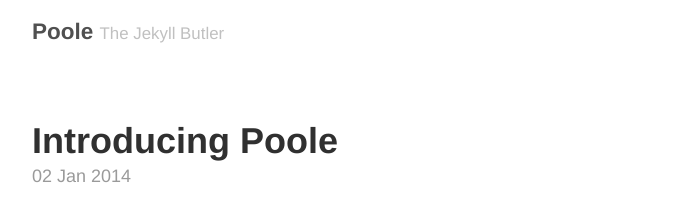
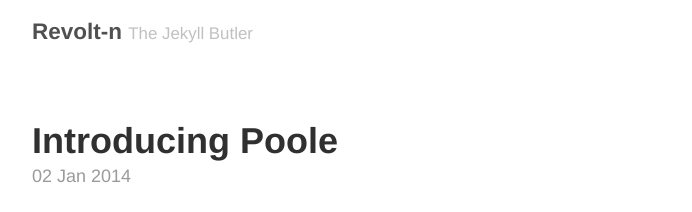
Before and after one commit to revolt-n/revolt-blog, a Jekyll site: the page built from index.html, in a window 1280 px wide. Shown: the top 212 px of the page, without its empty margins (293-985 px from the left). Built offline with Jekyll 4.4.1, drawn with Linux system fonts in a browser that asks for light colours; the list of posts is cut into pages by our own code.

Commit message:
Update _config.yml

```diff
--- a/_config.yml
+++ b/_config.yml
@@ -5,9 +5,9 @@ permalink:           pretty
 relative_permalinks: true
 
 # Setup
-title:               Poole
+title:               Revolt-n
 tagline:             The Jekyll Butler
-url:                 http://getpoole.com
+url:                 http://revolt-n.github.io/revolt-blog/
 paginate:            1
 baseurl:             "/revolt-blog"
 
@@ -20,9 +20,9 @@ sass:
 
 # About/contact
 author:
-  name:              Mark Otto
-  url:               https://twitter.com/mdo
-  email:             markdotto@gmail.com
+  name:              Noman Nomi
+  url:               https://twitter.com/revolt-N3
+  email:             noman297@gmail.com
 
 # Custom vars
 version:             2.0.0
```
